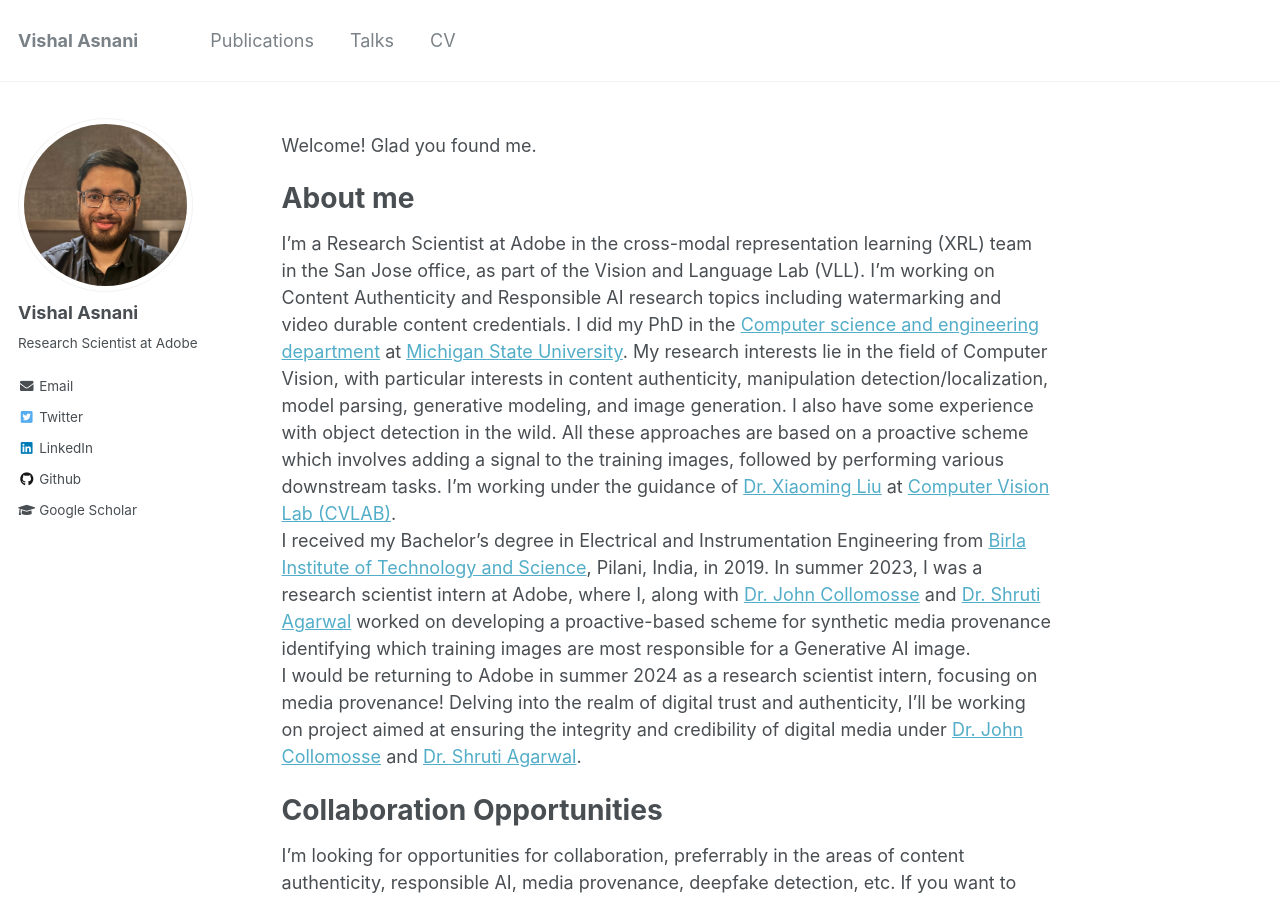
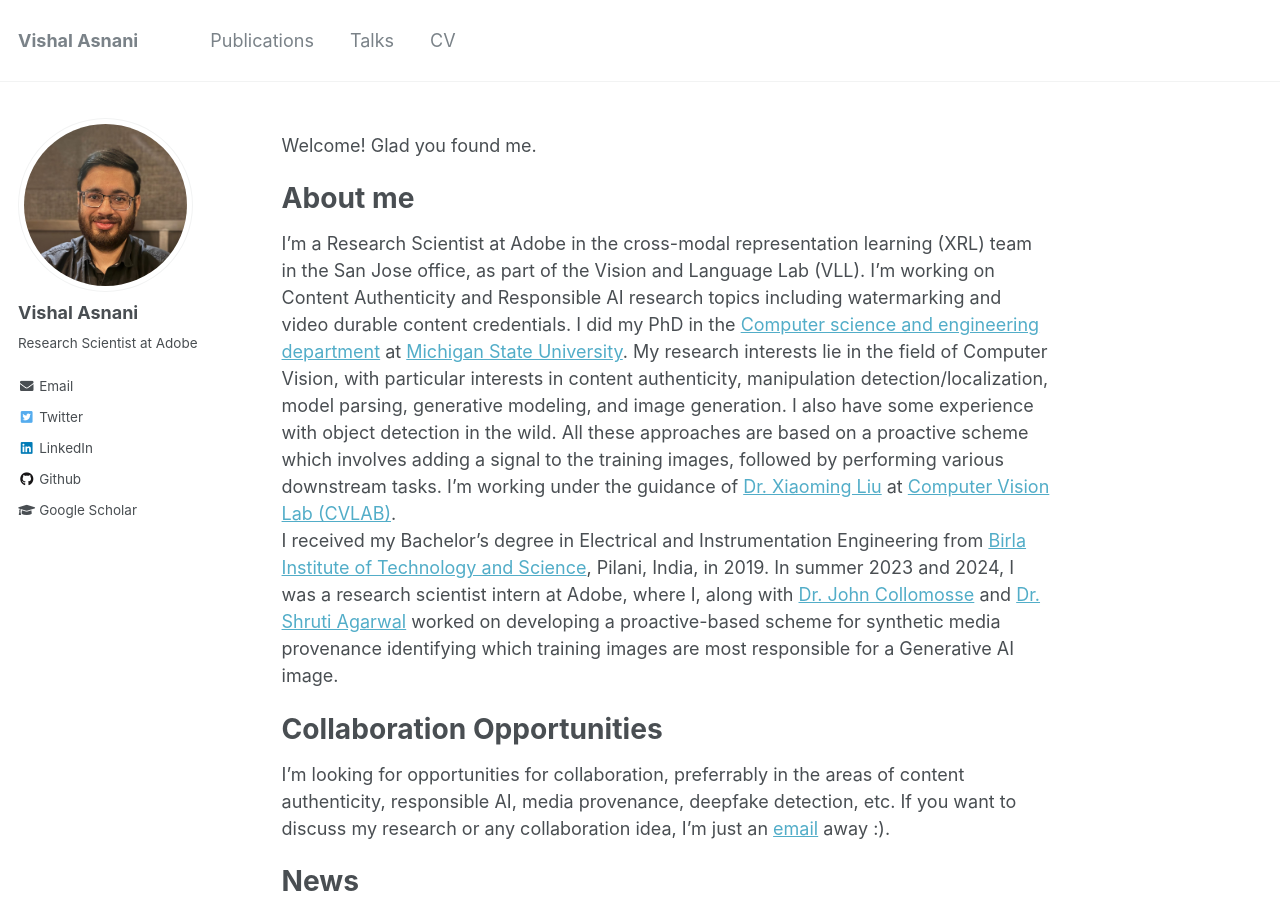
Before and after one commit to vishal3477/vishal3477.github.io, a Jekyll site: the page built from _pages/about.md, in a window 1280 px wide and 900 px high. Built offline with Jekyll 4.4.1, drawn with Linux system fonts in a browser that asks for light colours; a file with an impossible date is left out.

Commit message:
Update about.md

```diff
--- a/_pages/about.md
+++ b/_pages/about.md
@@ -13,8 +13,7 @@ Welcome! Glad you found me. <br/>
 About me
 ======
 I'm a Research Scientist at Adobe in the cross-modal representation learning (XRL) team in the San Jose office, as part of the Vision and Language Lab (VLL). I'm working on Content Authenticity and Responsible AI research topics including watermarking and video durable content credentials. I did my PhD in the [Computer science and engineering department](http://www.cse.msu.edu/) at [Michigan State University](https://www.msu.edu/). My research interests lie in the field of Computer Vision, with particular interests in content authenticity, manipulation detection/localization, model parsing, generative modeling, and image generation. I also have some experience with object detection in the wild. All these approaches are based on a proactive scheme which involves adding a signal to the training images, followed by performing various downstream tasks. I'm working under the guidance of [Dr. Xiaoming Liu](http://www.cse.msu.edu/~liuxm/index2.html) at [Computer Vision Lab (CVLAB)](http://cvlab.cse.msu.edu/). <br/>
-I received my Bachelor’s degree in Electrical and Instrumentation Engineering from [Birla Institute of Technology and Science](https://www.bits-pilani.ac.in/), Pilani, India, in 2019. In summer 2023, I was a research scientist intern at Adobe, where I, along with [Dr. John Collomosse](https://research.adobe.com/person/john-collomosse/) and [Dr. Shruti Agarwal](https://agarwalshruti15.github.io/) worked on developing a proactive-based scheme for synthetic media provenance identifying which training images are most responsible for a Generative AI image. <br/>
-I would be returning to Adobe in summer 2024 as a research scientist intern, focusing on media provenance! Delving into the realm of digital trust and authenticity, I'll be working on project aimed at ensuring the integrity and credibility of digital media under [Dr. John Collomosse](https://research.adobe.com/person/john-collomosse/) and [Dr. Shruti Agarwal](https://agarwalshruti15.github.io/).
+I received my Bachelor’s degree in Electrical and Instrumentation Engineering from [Birla Institute of Technology and Science](https://www.bits-pilani.ac.in/), Pilani, India, in 2019. In summer 2023 and 2024, I was a research scientist intern at Adobe, where I, along with [Dr. John Collomosse](https://research.adobe.com/person/john-collomosse/) and [Dr. Shruti Agarwal](https://agarwalshruti15.github.io/) worked on developing a proactive-based scheme for synthetic media provenance identifying which training images are most responsible for a Generative AI image. <br/>
 
 Collaboration Opportunities
 ======
```
